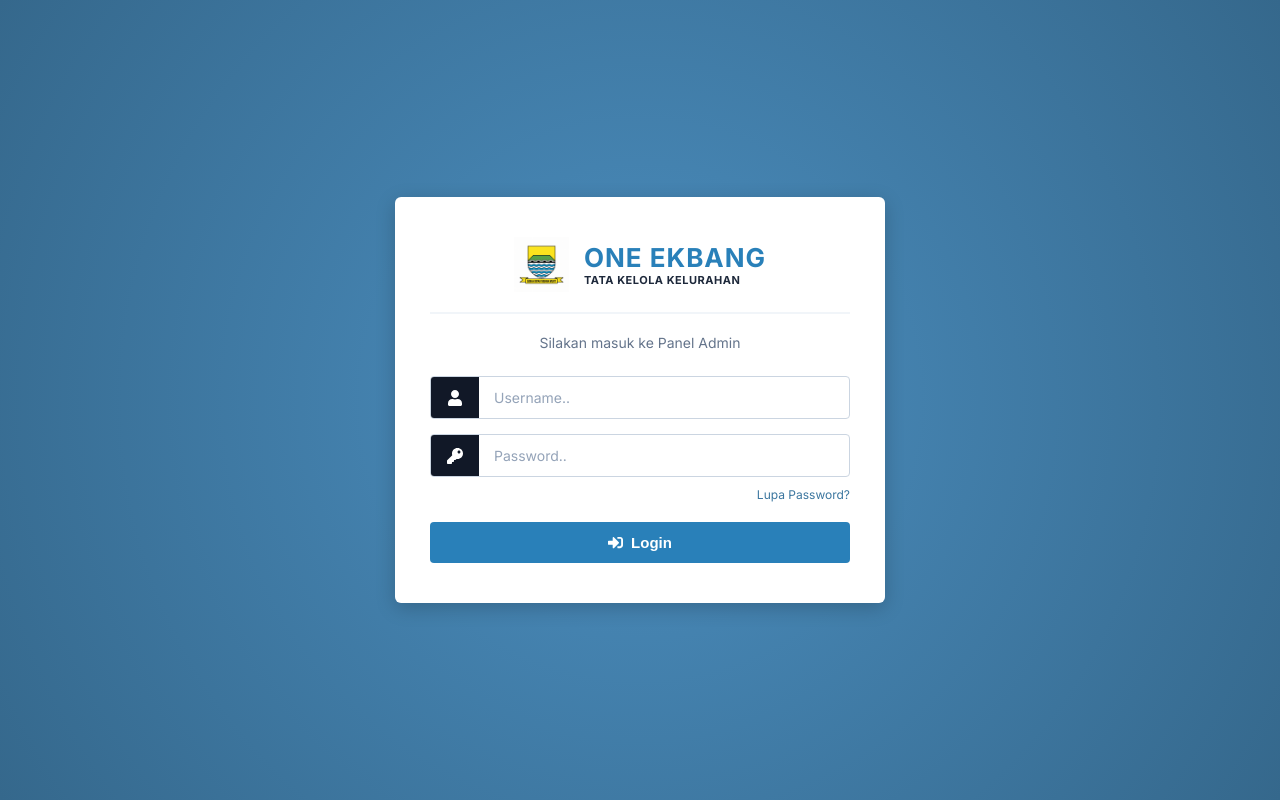
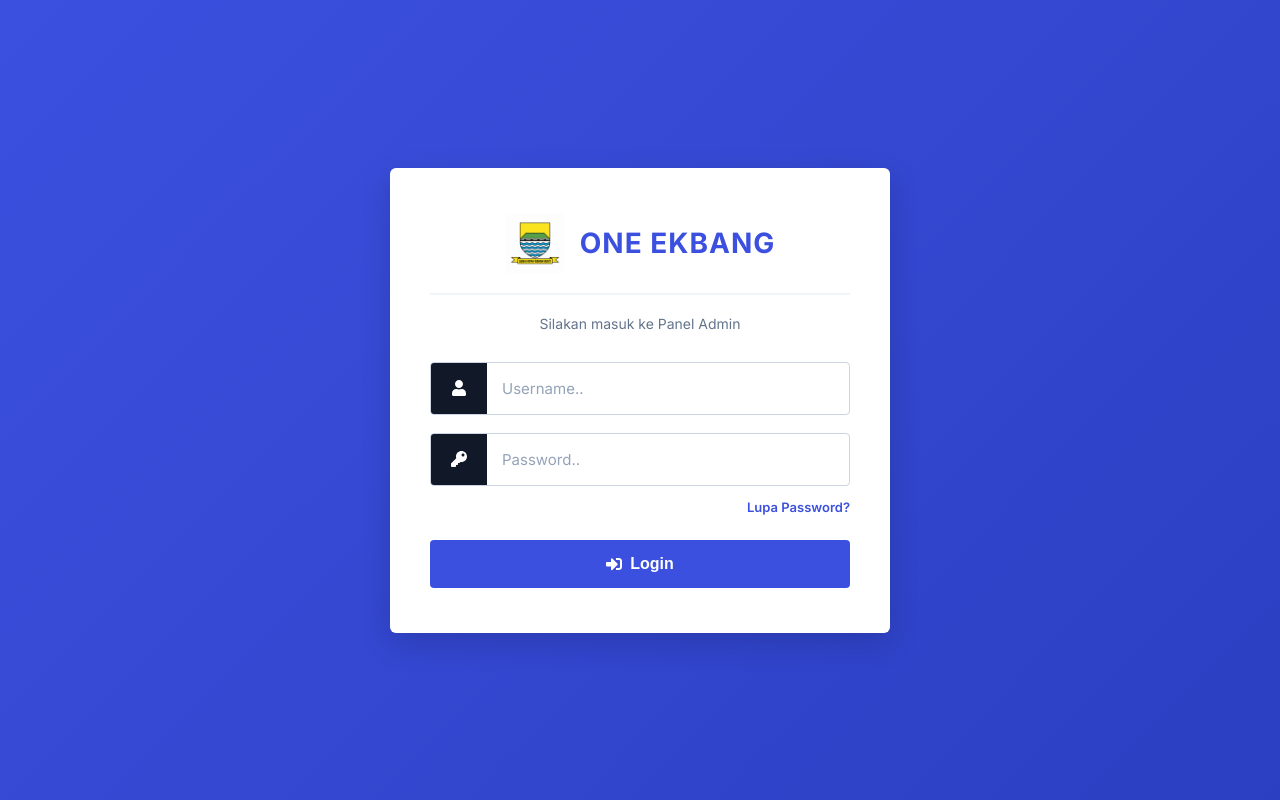
Before and after one commit to rdteguhilham-oss/frontend-one-ekbang, a React (Vite) app: page /login in a window 1280 px wide. Built offline with nearby package versions, Linux system fonts and the light colour scheme.

Commit message:
perubahan kembali pages login

```diff
--- a/src/pages/Login.css
+++ b/src/pages/Login.css
@@ -1,12 +1,12 @@
-/* BACKGROUND BIRU ALA PORTAL RESMI */
+/* BACKGROUND BIRU CERAH (Sesuai Referensi ONE EKBANG) */
 .login-wrapper-portal {
     min-height: 100vh;
     width: 100%;
     display: flex;
     justify-content: center;
     align-items: center;
-    background-color: #f8fafc; /* Biru retro khas portal */
-    background-image: radial-gradient(circle at center, #4b8ebf 0%, #35688c 100%);
+    background-color: #3558ec; /* Biru cerah sesuai referensi */
+    background-image: linear-gradient(135deg, #3c50e0 0%, #2b3fc2 100%);
     padding: 20px;
     font-family: 'Inter', sans-serif;
     box-sizing: border-box;
@@ -22,9 +22,9 @@ body.dark-mode .login-wrapper-portal {
     background-color: #ffffff;
     width: 100%;
     max-width: 420px;
-    padding: 40px 35px;
-    border-radius: 6px; /* Siku kotak ala portal */
-    box-shadow: 0 5px 20px rgba(0,0,0,0.2);
+    padding: 45px 40px; /* Padding diperbesar agar proporsional */
+    border-radius: 6px;
+    box-shadow: 0 10px 30px rgba(0,0,0,0.15);
     text-align: center;
 }
 
@@ -46,7 +46,7 @@ body.dark-mode .login-card-portal {
 body.dark-mode .portal-logo-area { border-color: var(--border-halus); }
 
 .portal-logo-img {
-    width: 55px;
+    width: 60px; /* Logo sedikit dibesarkan karena subteks hilang */
     height: auto;
     object-fit: contain;
 }
@@ -57,37 +57,28 @@ body.dark-mode .portal-logo-area { border-color: var(--border-halus); }
 
 .portal-logo-text h1 {
     margin: 0;
-    font-size: 26px;
-    color: #2980b9; /* Biru teks judul */
+    font-size: 28px;
+    color: #3c50e0; /* Menyesuaikan biru tema utama */
     font-weight: 800;
     letter-spacing: 1px;
 }
 
-.portal-logo-text p {
-    margin: 0;
-    font-size: 11px;
-    color: #1e293b;
-    font-weight: 700;
-    letter-spacing: 0.5px;
-}
-
 body.dark-mode .portal-logo-text h1 { color: #3b82f6; }
-body.dark-mode .portal-logo-text p { color: var(--text-redup); }
 
 .portal-subtext {
     font-size: 14px;
     color: #64748b;
-    margin-bottom: 25px;
+    margin-bottom: 30px;
 }
 
-/* INPUT GRUP DENGAN IKON KOTAK HITAM */
+/* INPUT GRUP - MEMBENTUK PERSEGI PANJANG KE BAWAH */
 .input-group-portal {
     display: flex;
-    align-items: stretch;
-    margin-bottom: 15px;
+    align-items: stretch; /* Memaksa kotak ikon dan teks sama tinggi */
+    margin-bottom: 18px;
     border: 1px solid #cbd5e1;
     border-radius: 4px;
-    overflow: hidden; /* Memotong ikon agar rapi */
+    overflow: hidden;
     background-color: white;
 }
 
@@ -97,7 +88,7 @@ body.dark-mode .input-group-portal { border-color: var(--border-halus); backgrou
 .input-icon-portal {
     background-color: #111827;
     color: white;
-    padding: 12px 16px;
+    padding: 16px 20px; /* PADDING DIPERBESAR: Membuat kotak lebih tinggi */
     display: flex;
     align-items: center;
     justify-content: center;
@@ -108,12 +99,12 @@ body.dark-mode .input-icon-portal { background-color: #000000; }
 
 /* KOTAK TEKS INPUT */
 .input-field-portal {
-    border: none !important; /* Mematikan border bawaan global css */
+    border: none !important;
     border-radius: 0 !important;
     flex: 1;
-    padding: 12px 15px !important;
+    padding: 16px 15px !important; /* PADDING DIPERBESAR: Membuat area ketik lebih tinggi */
     outline: none;
-    font-size: 14px;
+    font-size: 15px;
     color: #1e293b;
     background-color: transparent !important;
 }
@@ -124,35 +115,36 @@ body.dark-mode .input-icon-portal { background-color: #000000; }
 .link-forgot-portal {
     display: block;
     text-align: right;
-    font-size: 12px;
-    color: #3b769f;
+    font-size: 13px;
+    color: #3c50e0;
     margin-top: -5px;
-    margin-bottom: 20px;
+    margin-bottom: 25px;
     cursor: pointer;
     text-decoration: none;
+    font-weight: 600;
 }
 
-.link-forgot-portal:hover { text-decoration: underline; }
+.link-forgot-portal:hover { text-decoration: underline; color: #2563eb; }
 
 /* TOMBOL LOGIN BIRU PORTAL */
 .btn-login-portal {
     width: 100%;
-    background-color: #2980b9;
+    background-color: #3c50e0;
     color: white;
     border: none;
-    padding: 12px;
-    font-size: 15px;
+    padding: 15px; /* PADDING DIPERBESAR: Proporsional dengan input */
+    font-size: 16px;
     font-weight: bold;
     border-radius: 4px;
     cursor: pointer;
     display: flex;
     align-items: center;
     justify-content: center;
-    gap: 8px; /* Jarak ikon dengan teks */
+    gap: 8px;
     transition: background-color 0.3s;
 }
 
-.btn-login-portal:hover { background-color: #1f6391; }
+.btn-login-portal:hover { background-color: #2b3fc2; }
 
 /* MODAL LUPA PASSWORD (TETAP) */
 .login-modal-overlay {
--- a/src/pages/Login.jsx
+++ b/src/pages/Login.jsx
@@ -3,7 +3,7 @@ import { useNavigate } from "react-router-dom";
 import Swal from "sweetalert2";
 import { loginAdmin, kirimLupaPassword } from "../services/api";
 import logoBandung from "../assets/logo-bandung.jpg";
-import { FaUser, FaKey, FaSignInAlt } from "react-icons/fa"; // Memanggil ikon
+import { FaUser, FaKey, FaSignInAlt } from "react-icons/fa";
 import './Login.css';
 
 export default function Login() {
@@ -23,7 +23,7 @@ export default function Login() {
                     title: 'Success',
                     text: respons.pesan,
                     icon: 'success',
-                    confirmButtonColor: '#2980b9'
+                    confirmButtonColor: '#3C50E0'
                 });
                 localStorage.setItem("isLoggedIn","true");
                 localStorage.setItem("token", respons.token);
@@ -57,12 +57,10 @@ export default function Login() {
 
             <div className="login-card-portal">
 
-                {/* HEADER LOGO ALA PORTAL */}
                 <div className="portal-logo-area">
                     <img src={logoBandung} alt="Logo Bandung" className="portal-logo-img" />
                     <div className="portal-logo-text">
                         <h1>ONE EKBANG</h1>
-                        <p>TATA KELOLA KELURAHAN</p>
                     </div>
                 </div>
 
@@ -70,7 +68,6 @@ export default function Login() {
 
                 <form onSubmit={handleLogin}>
 
-                    {/* INPUT USERNAME BER-IKON */}
                     <div className="input-group-portal">
                         <span className="input-icon-portal">
                             <FaUser />
@@ -85,7 +82,6 @@ export default function Login() {
                         />
                     </div>
 
-                    {/* INPUT PASSWORD BER-IKON */}
                     <div className="input-group-portal">
                         <span className="input-icon-portal">
                             <FaKey />
@@ -110,7 +106,6 @@ export default function Login() {
                 </form>
             </div>
 
-            {/* MODAL LUPA PASSWORD */}
             {isModalOpen && (
                 <div className="login-modal-overlay">
                     <div className="login-modal-content">
@@ -125,7 +120,7 @@ export default function Login() {
                             <input
                                 type="text"
                                 className="input-field-portal"
-                                style={{ border: '1px solid #cbd5e1', marginBottom: '15px' }}
+                                style={{ border: '1px solid #cbd5e1', marginBottom: '15px', padding: '16px' }}
                                 placeholder="Masukkan username Anda..."
                                 value={resetUsername}
                                 onChange={(e) => setResetUsername(e.target.value)}
```
